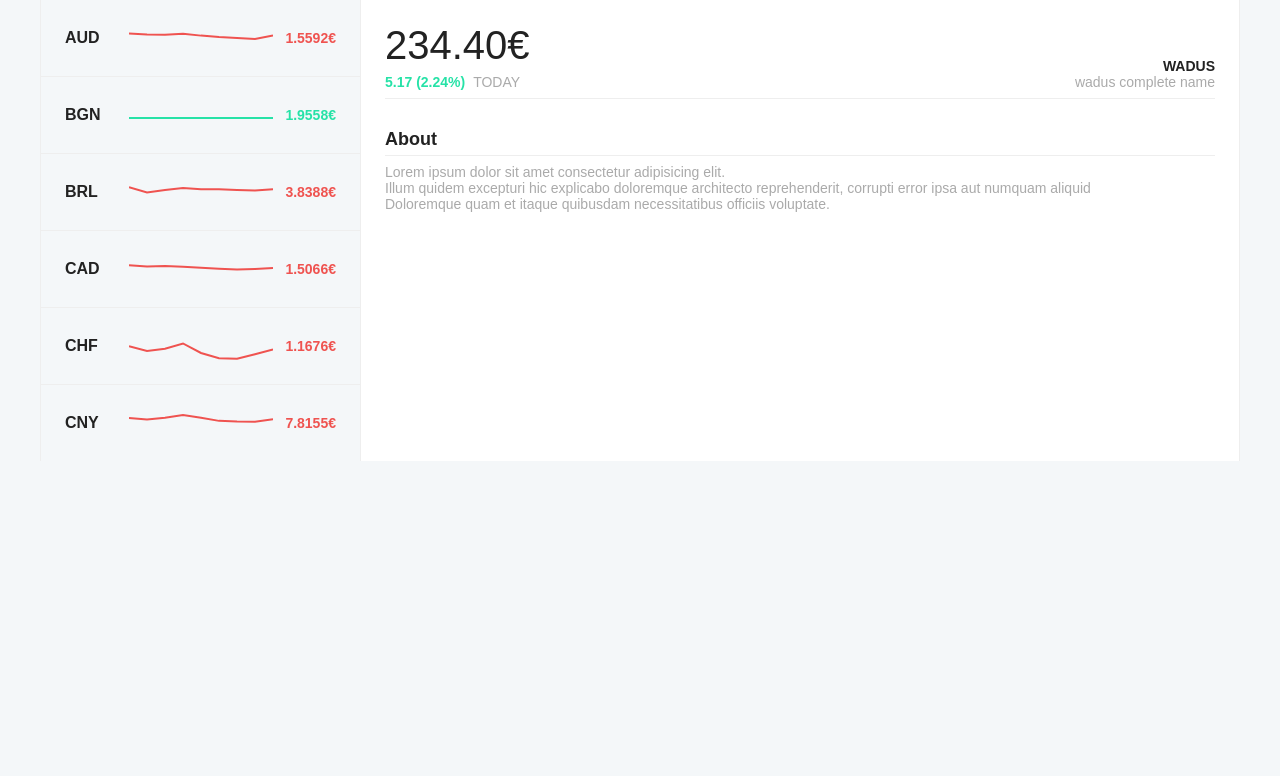
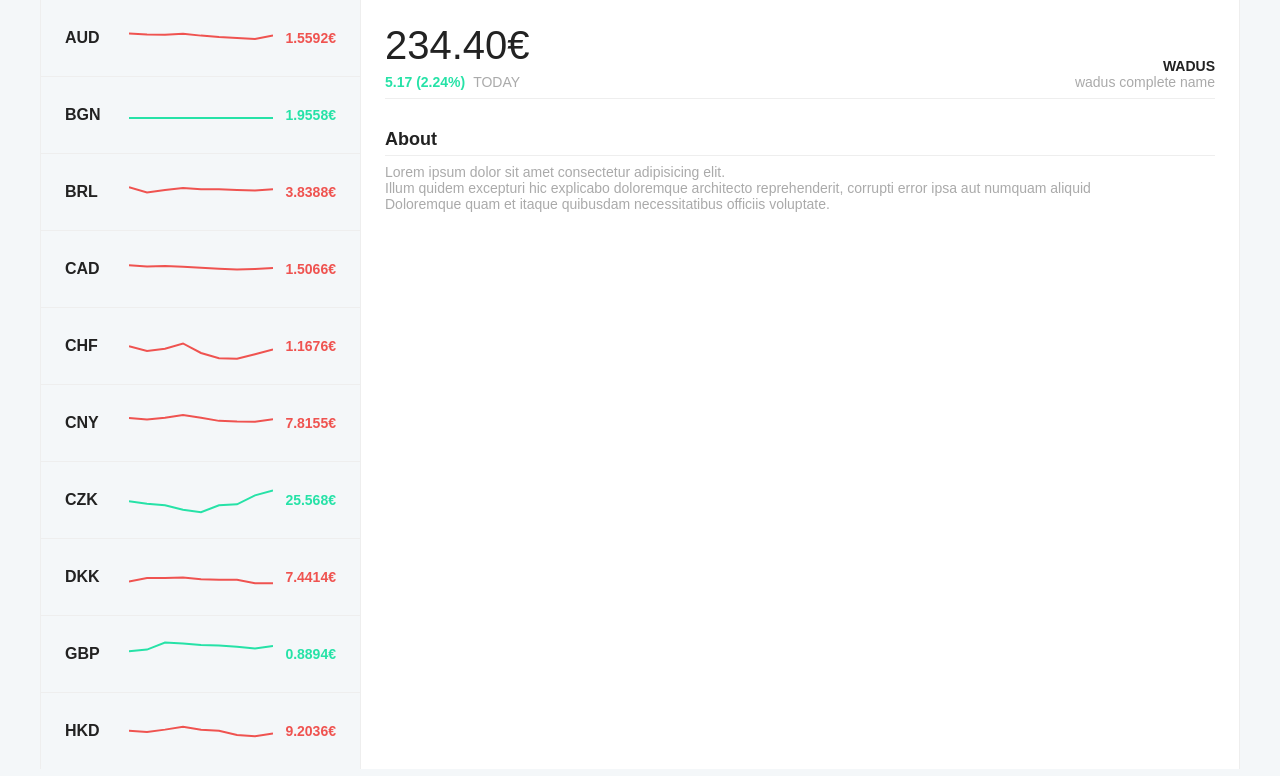
Before and after one commit to inspiratweb/stocks, a React (Create React App) app: page / in a window 1280 px wide. Shown: the top 776 px of the page. Built offline with nearby package versions, Linux system fonts and the light colour scheme; the HTML template or start-up script is replaced by a standard one.

Commit message:
naming fix

```diff
--- a/src/components/App.js
+++ b/src/components/App.js
@@ -1,5 +1,6 @@
 import React, { Component } from 'react';
-import MarketList from './MarketList';
+import CurrencyList from './CurrencyList';
+import CurrencyDetail from './CurrencyDetail';
 import Button from './Button';
 import currenciesOrdered from "../currenciesOrdered.json";
 import '../styles/App.css';
@@ -9,36 +10,11 @@ class App extends Component {
     return (
       <div className="layout">
         <aside>
-          <MarketList
+          <CurrencyList
             endpoint={currenciesOrdered}
           />
         </aside>
-        <section className="currencyDetail">
-          <header className="currencyDetail-header">
-            <section className="currencyDetail-info">
-              <h3 className="currencyDetail-info-value">234.40€</h3>
-              <p>
-                <span className="currencyDetail-info-rate highlight-positive">5.17 (2.24%)</span>
-                TODAY
-              </p>
-            </section>
-            <section className="currencyDetail-data">
-              <p className="currencyDetail-data-title">WADUS</p>
-              <p>wadus complete name</p>
-            </section>
-          </header>
-          <section className="currencyDetail-chart">
-            {/* <Line data={chartData} options={chartOptions} /> */}
-          </section>
-          <footer className="currencyDetail-footer">
-            <section className="currencyDetail-disclaimer">
-              <h4 className="currencyDetail-disclaimer-title">About</h4>
-              <p>Lorem ipsum dolor sit amet consectetur adipisicing elit.</p>
-              <p>Illum quidem excepturi hic explicabo doloremque architecto reprehenderit, corrupti error ipsa aut numquam aliquid</p>
-              <p>Doloremque quam et itaque quibusdam necessitatibus officiis voluptate.</p>
-            </section>
-          </footer>
-        </section>
+        <CurrencyDetail />
       </div>
     );
   }
--- /dev/null
+++ b/src/components/CurrencyDetail.js
@@ -0,0 +1,36 @@
+import React, { Component } from 'react';
+
+class CurrencyDetail extends Component {
+  render() {
+    return (
+      <section className="currencyDetail">
+        <header className="currencyDetail-header">
+          <section className="currencyDetail-info">
+            <h3 className="currencyDetail-info-value">234.40€</h3>
+            <p>
+              <span className="currencyDetail-info-rate highlight-positive">5.17 (2.24%)</span>
+              TODAY
+            </p>
+          </section>
+          <section className="currencyDetail-data">
+            <p className="currencyDetail-data-title">WADUS</p>
+            <p>wadus complete name</p>
+          </section>
+        </header>
+        <section className="currencyDetail-chart">
+          {/* <Line data={chartData} options={chartOptions} /> */}
+        </section>
+        <footer className="currencyDetail-footer">
+          <section className="currencyDetail-disclaimer">
+            <h4 className="currencyDetail-disclaimer-title">About</h4>
+            <p>Lorem ipsum dolor sit amet consectetur adipisicing elit.</p>
+            <p>Illum quidem excepturi hic explicabo doloremque architecto reprehenderit, corrupti error ipsa aut numquam aliquid</p>
+            <p>Doloremque quam et itaque quibusdam necessitatibus officiis voluptate.</p>
+          </section>
+        </footer>
+      </section>
+    );
+  }
+}
+
+export default CurrencyDetail;
--- a/src/components/MarketList.js
+++ b/src/components/CurrencyList.js
@@ -1,13 +1,13 @@
 import React, { Component } from 'react';
 import PropTypes from 'prop-types';
-import MarketListItem from './MarketListItem';
+import CurrencyListItem from './CurrencyListItem';
 
-class MarketList extends Component {
+class CurrencyList extends Component {
   renderList() {
     const { endpoint } = this.props;
 
     return Object.keys(endpoint).map((key, index) => (
-      <MarketListItem
+      <CurrencyListItem
         key={key}
         code={key}
         name={endpoint[key].name}
@@ -25,8 +25,8 @@ class MarketList extends Component {
   }
 }
 
-MarketList.propTypes = {
+CurrencyList.propTypes = {
   endpoint: PropTypes.object,
 };
 
-export default MarketList;
+export default CurrencyList;
--- a/src/components/MarketListItem.js
+++ b/src/components/CurrencyListItem.js
@@ -2,7 +2,7 @@ import React, { Component } from 'react';
 import PropTypes from 'prop-types';
 import ChartLine from './ChartLine';
 
-class MarketListItem extends Component {
+class CurrencyListItem extends Component {
   constructor() {
     super();
     this.handleClick = this.handleClick.bind(this);
@@ -61,10 +61,10 @@ class MarketListItem extends Component {
   }
 }
 
-MarketListItem.propTypes = {
+CurrencyListItem.propTypes = {
   code: PropTypes.string.isRequired,
   name: PropTypes.string,
   values: PropTypes.object,
 };
 
-export default MarketListItem;
+export default CurrencyListItem;
--- a/src/currenciesOrdered.json
+++ b/src/currenciesOrdered.json
@@ -82,5 +82,61 @@
       "7": 7.7725,
       "8": 7.8155
     }
+  },
+  "CZK": {
+    "name": "",
+    "rates": {
+      "0": 25.491,
+      "1": 25.474,
+      "2": 25.463,
+      "3": 25.431,
+      "4": 25.413,
+      "5": 25.462,
+      "6": 25.469,
+      "7": 25.533,
+      "8": 25.568
+    }
+  },
+  "DKK": {
+    "name": "",
+    "rates": {
+      "0": 7.4417,
+      "1": 7.4423,
+      "2": 7.4423,
+      "3": 7.4424,
+      "4": 7.4421,
+      "5": 7.442,
+      "6": 7.442,
+      "7": 7.4414,
+      "8": 7.4414
+    }
+  },
+  "GBP": {
+    "name": "",
+    "rates": {
+      "0": 0.87985,
+      "1": 0.88293,
+      "2": 0.89538,
+      "3": 0.89375,
+      "4": 0.8912,
+      "5": 0.89005,
+      "6": 0.8881,
+      "7": 0.88498,
+      "8": 0.8894
+    }
+  },
+  "HKD": {
+    "name": "",
+    "rates": {
+      "0": 9.2524,
+      "1": 9.233,
+      "2": 9.2745,
+      "3": 9.3249,
+      "4": 9.2744,
+      "5": 9.2528,
+      "6": 9.1775,
+      "7": 9.1545,
+      "8": 9.2036
+    }
   }
 }
```
Also changed, not shown: src/currenciesList.json (deleted, +0 -13 lines).
